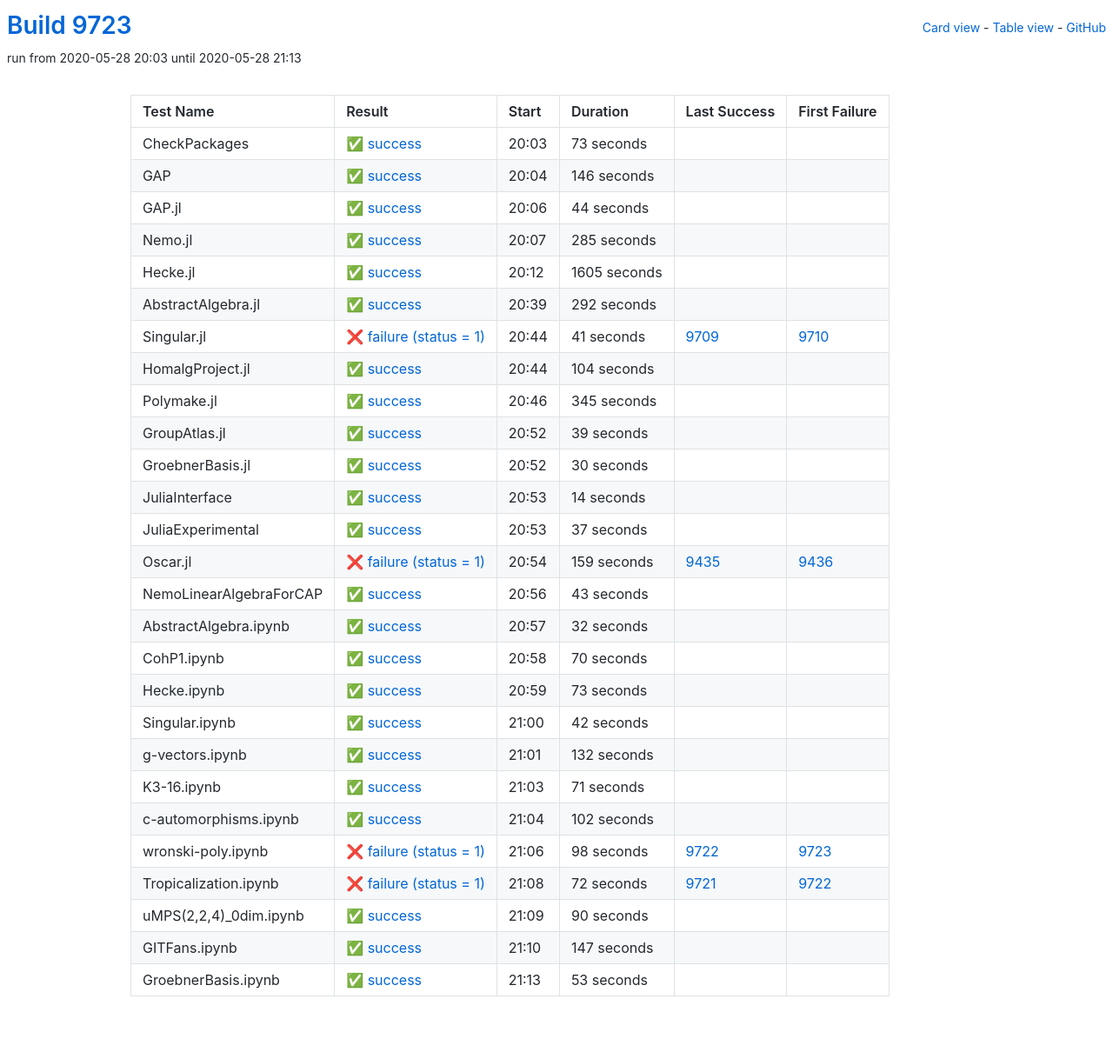
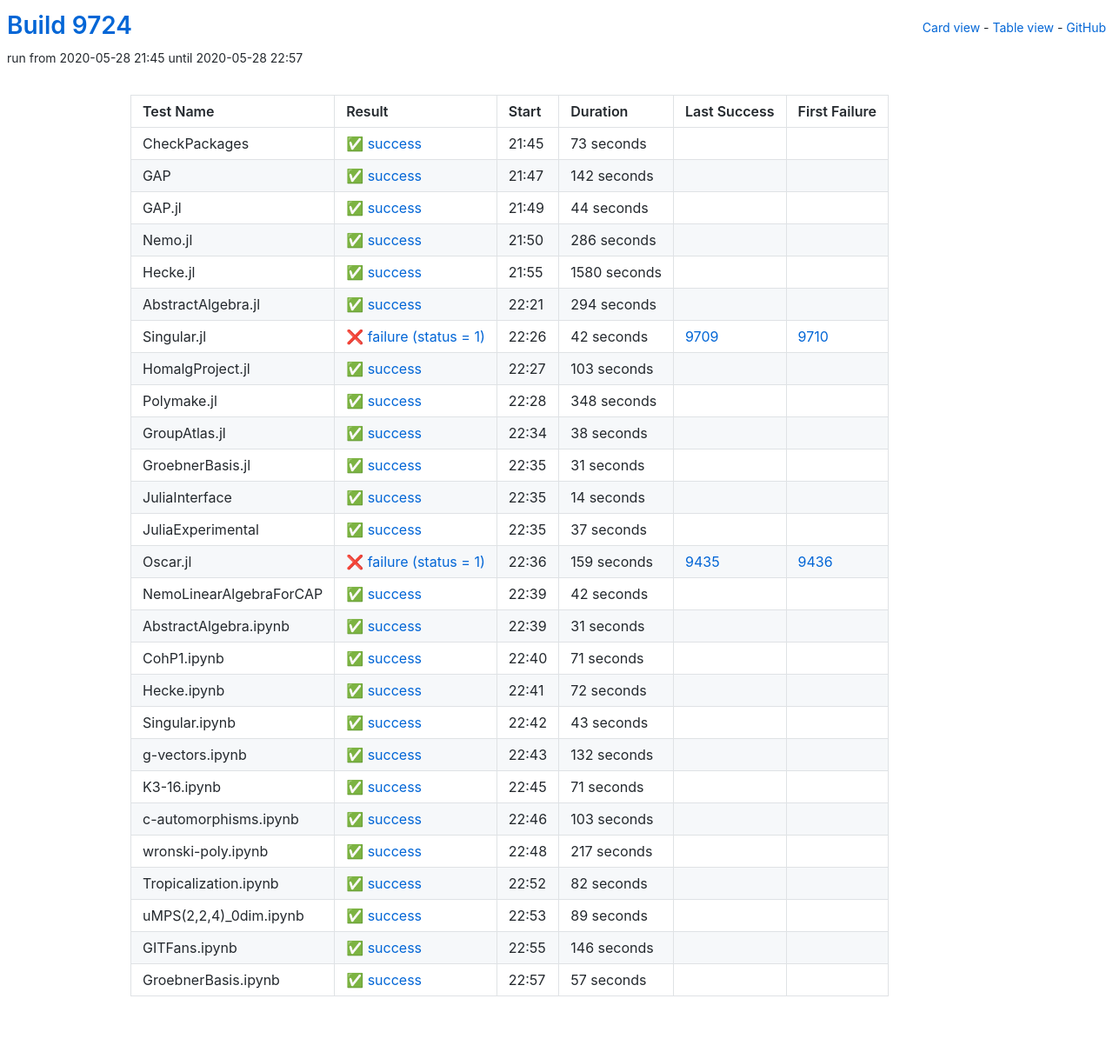
Before and after one commit to oscar-system/oscar-ci-status, a Jekyll site: the page built from table.html, in a window 1280 px wide. Shown: the whole page at 87% size. Built offline with Jekyll 4.4.1, drawn with Linux system fonts in a browser that asks for light colours.

Commit message:
Build 9724

```diff
--- a/_data/ci.yml
+++ b/_data/ci.yml
@@ -1,5 +1,5 @@
-build: 9723
-build_url: https://oscarci.mathematik.uni-kl.de/job/oscar/9723/
+build: 9724
+build_url: https://oscarci.mathematik.uni-kl.de/job/oscar/9724/
 job: oscar
 tests:
 - duration: 73
@@ -9,21 +9,21 @@
   id: checkpackages
   last_success: false
   last_success_url: null
-  log: https://oscarci.mathematik.uni-kl.de/job/oscar/9723/artifact/logs/build-9723/CheckPackages.log
+  log: https://oscarci.mathematik.uni-kl.de/job/oscar/9724/artifact/logs/build-9724/CheckPackages.log
   name: CheckPackages
-  start: 2020-05-28 20:03
+  start: 2020-05-28 21:45
   status: success
   success: true
-- duration: 146
+- duration: 142
   exitcode: 0
   first_failure: false
   first_failure_url: null
   id: gap
   last_success: false
   last_success_url: null
-  log: https://oscarci.mathematik.uni-kl.de/job/oscar/9723/artifact/logs/build-9723/GAP.log
+  log: https://oscarci.mathematik.uni-kl.de/job/oscar/9724/artifact/logs/build-9724/GAP.log
   name: GAP
-  start: 2020-05-28 20:04
+  start: 2020-05-28 21:47
   status: success
   success: true
 - duration: 44
@@ -33,105 +33,105 @@
   id: gap-jl
   last_success: false
   last_success_url: null
-  log: https://oscarci.mathematik.uni-kl.de/job/oscar/9723/artifact/logs/build-9723/GAP.jl.log
+  log: https://oscarci.mathematik.uni-kl.de/job/oscar/9724/artifact/logs/build-9724/GAP.jl.log
   name: GAP.jl
-  start: 2020-05-28 20:06
+  start: 2020-05-28 21:49
   status: success
   success: true
-- duration: 285
+- duration: 286
   exitcode: 0
   first_failure: false
   first_failure_url: null
   id: nemo-jl
   last_success: false
   last_success_url: null
-  log: https://oscarci.mathematik.uni-kl.de/job/oscar/9723/artifact/logs/build-9723/Nemo.jl.log
+  log: https://oscarci.mathematik.uni-kl.de/job/oscar/9724/artifact/logs/build-9724/Nemo.jl.log
   name: Nemo.jl
-  start: 2020-05-28 20:07
+  start: 2020-05-28 21:50
   status: success
   success: true
-- duration: 1605
+- duration: 1580
   exitcode: 0
   first_failure: false
   first_failure_url: null
   id: hecke-jl
   last_success: false
   last_success_url: null
-  log: https://oscarci.mathematik.uni-kl.de/job/oscar/9723/artifact/logs/build-9723/Hecke.jl.log
+  log: https://oscarci.mathematik.uni-kl.de/job/oscar/9724/artifact/logs/build-9724/Hecke.jl.log
   name: Hecke.jl
-  start: 2020-05-28 20:12
+  start: 2020-05-28 21:55
   status: success
   success: true
-- duration: 292
+- duration: 294
   exitcode: 0
   first_failure: false
   first_failure_url: null
   id: abstractalgebra-jl
   last_success: false
   last_success_url: null
-  log: https://oscarci.mathematik.uni-kl.de/job/oscar/9723/artifact/logs/build-9723/AbstractAlgebra.jl.log
+  log: https://oscarci.mathematik.uni-kl.de/job/oscar/9724/artifact/logs/build-9724/AbstractAlgebra.jl.log
   name: AbstractAlgebra.jl
-  start: 2020-05-28 20:39
+  start: 2020-05-28 22:21
   status: success
   success: true
-- duration: 41
+- duration: 42
   exitcode: 1
   first_failure: 9710
   first_failure_url: https://oscarci.mathematik.uni-kl.de/job/oscar/9710/
   id: singular-jl
   last_success: 9709
   last_success_url: https://oscarci.mathematik.uni-kl.de/job/oscar/9709/
-  log: https://oscarci.mathematik.uni-kl.de/job/oscar/9723/artifact/logs/build-9723/Singular.jl.log
+  log: https://oscarci.mathematik.uni-kl.de/job/oscar/9724/artifact/logs/build-9724/Singular.jl.log
   name: Singular.jl
-  start: 2020-05-28 20:44
+  start: 2020-05-28 22:26
   status: failure
   success: false
-- duration: 104
+- duration: 103
   exitcode: 0
   first_failure: false
   first_failure_url: null
   id: homalgproject-jl
   last_success: false
   last_success_url: null
-  log: https://oscarci.mathematik.uni-kl.de/job/oscar/9723/artifact/logs/build-9723/HomalgProject.jl.log
+  log: https://oscarci.mathematik.uni-kl.de/job/oscar/9724/artifact/logs/build-9724/HomalgProject.jl.log
   name: HomalgProject.jl
-  start: 2020-05-28 20:44
+  start: 2020-05-28 22:27
   status: success
   success: true
-- duration: 345
+- duration: 348
   exitcode: 0
   first_failure: false
   first_failure_url: null
   id: polymake-jl
   last_success: false
   last_success_url: null
-  log: https://oscarci.mathematik.uni-kl.de/job/oscar/9723/artifact/logs/build-9723/Polymake.jl.log
+  log: https://oscarci.mathematik.uni-kl.de/job/oscar/9724/artifact/logs/build-9724/Polymake.jl.log
   name: Polymake.jl
-  start: 2020-05-28 20:46
+  start: 2020-05-28 22:28
   status: success
   success: true
-- duration: 39
+- duration: 38
   exitcode: 0
   first_failure: false
   first_failure_url: null
   id: groupatlas-jl
   last_success: false
   last_success_url: null
-  log: https://oscarci.mathematik.uni-kl.de/job/oscar/9723/artifact/logs/build-9723/GroupAtlas.jl.log
+  log: https://oscarci.mathematik.uni-kl.de/job/oscar/9724/artifact/logs/build-9724/GroupAtlas.jl.log
   name: GroupAtlas.jl
-  start: 2020-05-28 20:52
+  start: 2020-05-28 22:34
   status: success
   success: true
-- duration: 30
+- duration: 31
   exitcode: 0
   first_failure: false
   first_failure_url: null
   id: groebnerbasis-jl
   last_success: false
   last_success_url: null
-  log: https://oscarci.mathematik.uni-kl.de/job/oscar/9723/artifact/logs/build-9723/GroebnerBasis.jl.log
+  log: https://oscarci.mathematik.uni-kl.de/job/oscar/9724/artifact/logs/build-9724/GroebnerBasis.jl.log
   name: GroebnerBasis.jl
-  start: 2020-05-28 20:52
+  start: 2020-05-28 22:35
   status: success
   success: true
 - duration: 14
@@ -141,9 +141,9 @@
   id: juliainterface
   last_success: false
   last_success_url: null
-  log: https://oscarci.mathematik.uni-kl.de/job/oscar/9723/artifact/logs/build-9723/JuliaInterface.log
+  log: https://oscarci.mathematik.uni-kl.de/job/oscar/9724/artifact/logs/build-9724/JuliaInterface.log
   name: JuliaInterface
-  start: 2020-05-28 20:53
+  start: 2020-05-28 22:35
   status: success
   success: true
 - duration: 37
@@ -153,9 +153,9 @@
   id: juliaexperimental
   last_success: false
   last_success_url: null
-  log: https://oscarci.mathematik.uni-kl.de/job/oscar/9723/artifact/logs/build-9723/JuliaExperimental.log
+  log: https://oscarci.mathematik.uni-kl.de/job/oscar/9724/artifact/logs/build-9724/JuliaExperimental.log
   name: JuliaExperimental
-  start: 2020-05-28 20:53
+  start: 2020-05-28 22:35
   status: success
   success: true
 - duration: 159
@@ -165,69 +165,69 @@
   id: oscar-jl
   last_success: 9435
   last_success_url: https://oscarci.mathematik.uni-kl.de/job/oscar/9435/
-  log: https://oscarci.mathematik.uni-kl.de/job/oscar/9723/artifact/logs/build-9723/Oscar.jl.log
+  log: https://oscarci.mathematik.uni-kl.de/job/oscar/9724/artifact/logs/build-9724/Oscar.jl.log
   name: Oscar.jl
-  start: 2020-05-28 20:54
+  start: 2020-05-28 22:36
   status: failure
   success: false
-- duration: 43
+- duration: 42
   exitcode: 0
   first_failure: false
   first_failure_url: null
   id: nemolinearalgebraforcap
   last_success: false
   last_success_url: null
-  log: https://oscarci.mathematik.uni-kl.de/job/oscar/9723/artifact/logs/build-9723/NemoLinearAlgebraForCAP.log
+  log: https://oscarci.mathematik.uni-kl.de/job/oscar/9724/artifact/logs/build-9724/NemoLinearAlgebraForCAP.log
   name: NemoLinearAlgebraForCAP
-  start: 2020-05-28 20:56
+  start: 2020-05-28 22:39
   status: success
   success: true
-- duration: 32
+- duration: 31
   exitcode: 0
   first_failure: false
   first_failure_url: null
   id: abstractalgebra-ipynb
   last_success: false
   last_success_url: null
-  log: https://oscarci.mathematik.uni-kl.de/job/oscar/9723/artifact/logs/build-9723/AbstractAlgebra.ipynb.log
+  log: https://oscarci.mathematik.uni-kl.de/job/oscar/9724/artifact/logs/build-9724/AbstractAlgebra.ipynb.log
   name: AbstractAlgebra.ipynb
-  start: 2020-05-28 20:57
+  start: 2020-05-28 22:39
   status: success
   success: true
-- duration: 70
+- duration: 71
   exitcode: 0
   first_failure: false
   first_failure_url: null
   id: cohp1-ipynb
   last_success: false
   last_success_url: null
-  log: https://oscarci.mathematik.uni-kl.de/job/oscar/9723/artifact/logs/build-9723/CohP1.ipynb.log
+  log: https://oscarci.mathematik.uni-kl.de/job/oscar/9724/artifact/logs/build-9724/CohP1.ipynb.log
   name: CohP1.ipynb
-  start: 2020-05-28 20:58
+  start: 2020-05-28 22:40
   status: success
   success: true
-- duration: 73
+- duration: 72
   exitcode: 0
   first_failure: false
   first_failure_url: null
   id: hecke-ipynb
   last_success: false
   last_success_url: null
-  log: https://oscarci.mathematik.uni-kl.de/job/oscar/9723/artifact/logs/build-9723/Hecke.ipynb.log
+  log: https://oscarci.mathematik.uni-kl.de/job/oscar/9724/artifact/logs/build-9724/Hecke.ipynb.log
   name: Hecke.ipynb
-  start: 2020-05-28 20:59
+  start: 2020-05-28 22:41
   status: success
   success: true
-- duration: 42
+- duration: 43
   exitcode: 0
   first_failure: false
   first_failure_url: null
   id: singular-ipynb
   last_success: false
   last_success_url: null
-  log: https://oscarci.mathematik.uni-kl.de/job/oscar/9723/artifact/logs/build-9723/Singular.ipynb.log
+  log: https://oscarci.mathematik.uni-kl.de/job/oscar/9724/artifact/logs/build-9724/Singular.ipynb.log
   name: Singular.ipynb
-  start: 2020-05-28 21:00
+  start: 2020-05-28 22:42
   status: success
   success: true
 - duration: 132
@@ -237,9 +237,9 @@
   id: g-vectors-ipynb
   last_success: false
   last_success_url: null
-  log: https://oscarci.mathematik.uni-kl.de/job/oscar/9723/artifact/logs/build-9723/g-vectors.ipynb.log
+  log: https://oscarci.mathematik.uni-kl.de/job/oscar/9724/artifact/logs/build-9724/g-vectors.ipynb.log
   name: g-vectors.ipynb
-  start: 2020-05-28 21:01
+  start: 2020-05-28 22:43
   status: success
   success: true
 - duration: 71
@@ -249,80 +249,80 @@
   id: k3-16-ipynb
   last_success: false
   last_success_url: null
-  log: https://oscarci.mathematik.uni-kl.de/job/oscar/9723/artifact/logs/build-9723/K3-16.ipynb.log
+  log: https://oscarci.mathematik.uni-kl.de/job/oscar/9724/artifact/logs/build-9724/K3-16.ipynb.log
   name: K3-16.ipynb
-  start: 2020-05-28 21:03
+  start: 2020-05-28 22:45
   status: success
   success: true
-- duration: 102
+- duration: 103
   exitcode: 0
   first_failure: false
   first_failure_url: null
   id: c-automorphisms-ipynb
   last_success: false
   last_success_url: null
-  log: https://oscarci.mathematik.uni-kl.de/job/oscar/9723/artifact/logs/build-9723/c-automorphisms.ipynb.log
+  log: https://oscarci.mathematik.uni-kl.de/job/oscar/9724/artifact/logs/build-9724/c-automorphisms.ipynb.log
   name: c-automorphisms.ipynb
-  start: 2020-05-28 21:04
+  start: 2020-05-28 22:46
   status: success
   success: true
-- duration: 98
-  exitcode: 1
-  first_failure: 9723
-  first_failure_url: https://oscarci.mathematik.uni-kl.de/job/oscar/9723/
+- duration: 217
+  exitcode: 0
+  first_failure: false
+  first_failure_url: null
   id: wronski-poly-ipynb
-  last_success: 9722
-  last_success_url: https://oscarci.mathematik.uni-kl.de/job/oscar/9722/
-  log: https://oscarci.mathematik.uni-kl.de/job/oscar/9723/artifact/logs/build-9723/wronski-poly.ipynb.log
+  last_success: false
+  last_success_url: null
+  log: https://oscarci.mathematik.uni-kl.de/job/oscar/9724/artifact/logs/build-9724/wronski-poly.ipynb.log
   name: wronski-poly.ipynb
-  start: 2020-05-28 21:06
-  status: failure
-  success: false
-- duration: 72
-  exitcode: 1
-  first_failure: 9722
-  first_failure_url: https://oscarci.mathematik.uni-kl.de/job/oscar/9722/
+  start: 2020-05-28 22:48
+  status: success
+  success: true
+- duration: 82
+  exitcode: 0
+  first_failure: false
+  first_failure_url: null
   id: tropicalization-ipynb
-  last_success: 9721
-  last_success_url: https://oscarci.mathematik.uni-kl.de/job/oscar/9721/
-  log: https://oscarci.mathematik.uni-kl.de/job/oscar/9723/artifact/logs/build-9723/Tropicalization.ipynb.log
+  last_success: false
+  last_success_url: null
+  log: https://oscarci.mathematik.uni-kl.de/job/oscar/9724/artifact/logs/build-9724/Tropicalization.ipynb.log
   name: Tropicalization.ipynb
-  start: 2020-05-28 21:08
-  status: failure
-  success: false
-- duration: 90
+  start: 2020-05-28 22:52
+  status: success
+  success: true
+- duration: 89
   exitcode: 0
   first_failure: false
   first_failure_url: null
   id: umps-2-2-4-0dim-ipynb
   last_success: false
   last_success_url: null
-  log: https://oscarci.mathematik.uni-kl.de/job/oscar/9723/artifact/logs/build-9723/uMPS-2-2-4-_0dim.ipynb.log
+  log: https://oscarci.mathematik.uni-kl.de/job/oscar/9724/artifact/logs/build-9724/uMPS-2-2-4-_0dim.ipynb.log
   name: uMPS(2,2,4)_0dim.ipynb
-  start: 2020-05-28 21:09
+  start: 2020-05-28 22:53
   status: success
   success: true
-- duration: 147
+- duration: 146
   exitcode: 0
   first_failure: false
   first_failure_url: null
   id: gitfans-ipynb
   last_success: false
   last_success_url: null
-  log: https://oscarci.mathematik.uni-kl.de/job/oscar/9723/artifact/logs/build-9723/GITFans.ipynb.log
+  log: https://oscarci.mathematik.uni-kl.de/job/oscar/9724/artifact/logs/build-9724/GITFans.ipynb.log
   name: GITFans.ipynb
-  start: 2020-05-28 21:10
+  start: 2020-05-28 22:55
   status: success
   success: true
-- duration: 53
+- duration: 57
   exitcode: 0
   first_failure: false
   first_failure_url: null
   id: groebnerbasis-ipynb
   last_success: false
   last_success_url: null
-  log: https://oscarci.mathematik.uni-kl.de/job/oscar/9723/artifact/logs/build-9723/GroebnerBasis.ipynb.log
+  log: https://oscarci.mathematik.uni-kl.de/job/oscar/9724/artifact/logs/build-9724/GroebnerBasis.ipynb.log
   name: GroebnerBasis.ipynb
-  start: 2020-05-28 21:13
+  start: 2020-05-28 22:57
   status: success
   success: true
```
Also changed, not shown: README.md.
